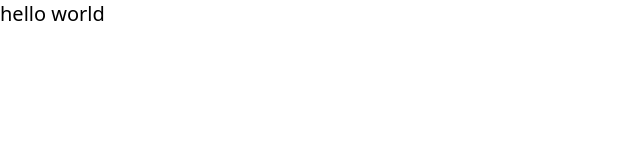
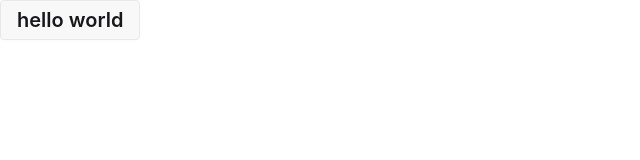
Before and after one commit to nusratjahan7/kin-keeper, a Next.js app: page / in a window 1280 px wide. Shown: the top 160 px of the page, without its empty margins (0-640 px from the left). Built offline with nearby package versions, Linux system fonts and the light colour scheme.

Commit message:
install daisy ui

```diff
--- a/package.json
+++ b/package.json
@@ -9,15 +9,16 @@
     "lint": "eslint"
   },
   "dependencies": {
+    "daisyui": "^5.5.19",
     "next": "16.2.3",
     "react": "19.2.4",
     "react-dom": "19.2.4"
   },
   "devDependencies": {
-    "@tailwindcss/postcss": "^4",
+    "@tailwindcss/postcss": "^4.2.2",
     "babel-plugin-react-compiler": "1.0.0",
     "eslint": "^9",
     "eslint-config-next": "16.2.3",
-    "tailwindcss": "^4"
+    "tailwindcss": "^4.2.2"
   }
 }
--- a/src/app/globals.css
+++ b/src/app/globals.css
@@ -1 +1,2 @@
 @import "tailwindcss";
+@plugin "daisyui";
--- a/src/app/page.js
+++ b/src/app/page.js
@@ -3,7 +3,7 @@ import Image from "next/image";
 export default function Home() {
   return (
     <div>
-      <h2 className="text-xl">hello world</h2>
+      <h2 className="text-xl btn">hello world</h2>
     </div>
   );
 }
```
Also changed, not shown: 1 other file (tests, documents, lock files or other folders).
